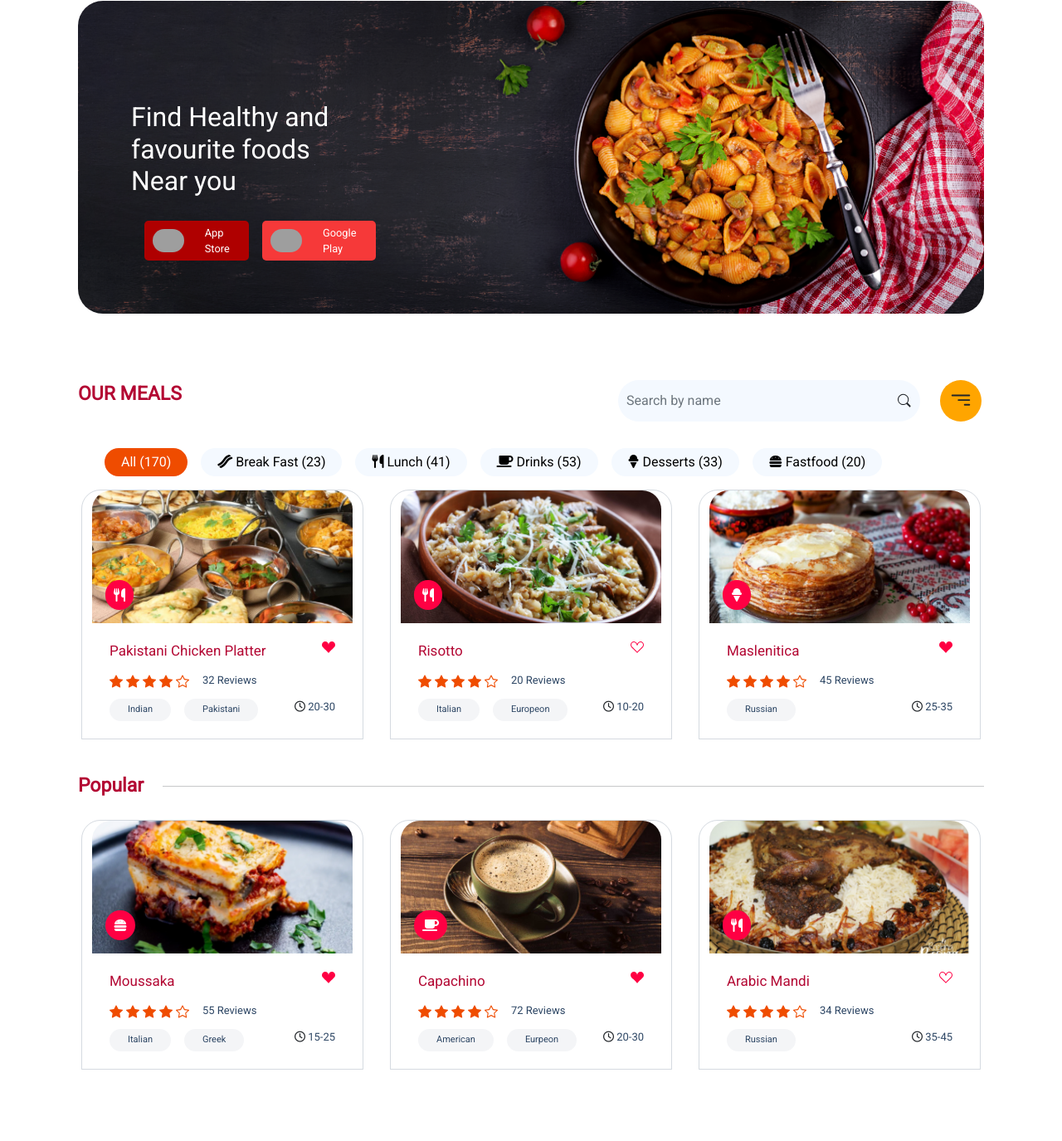
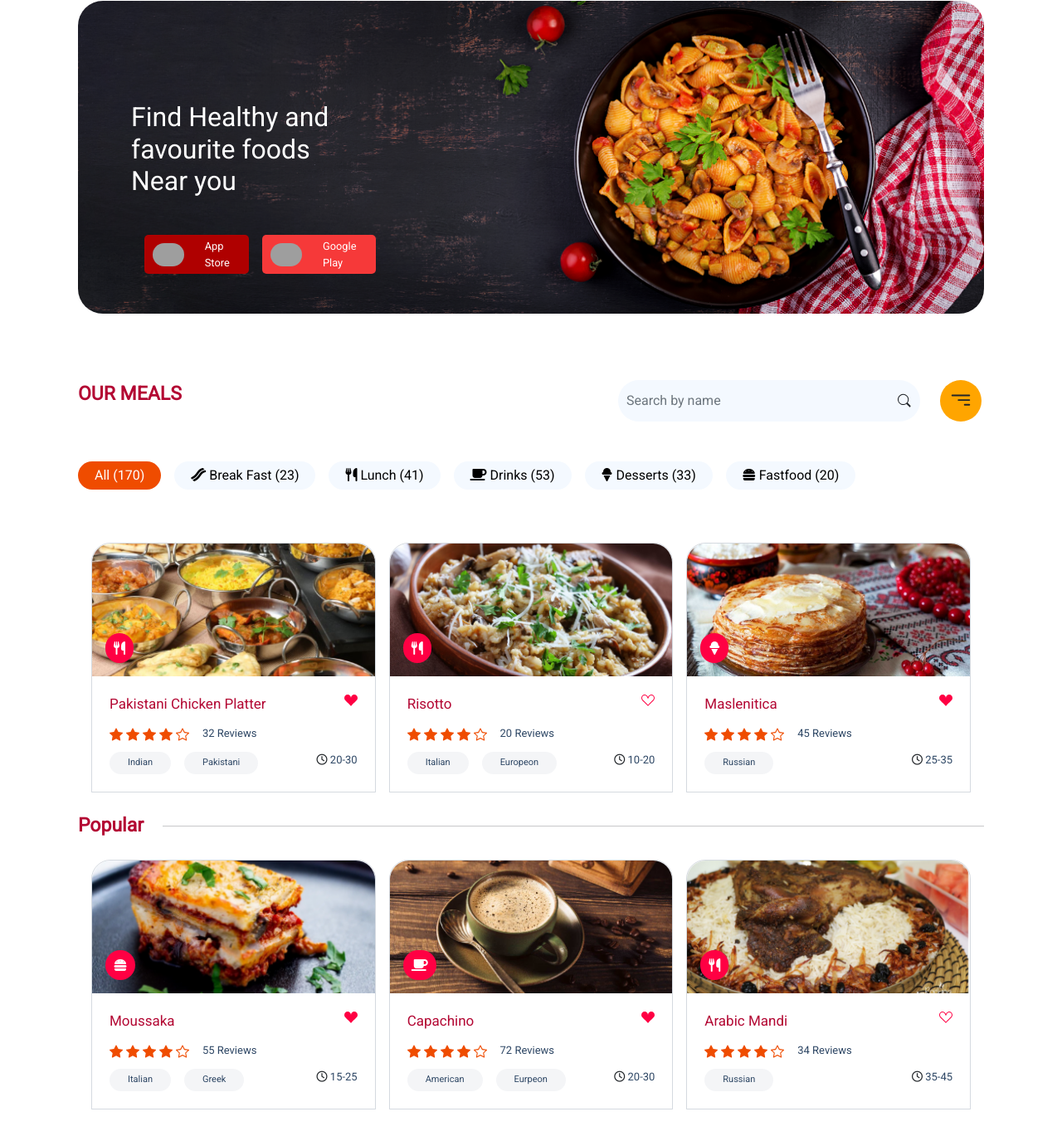
Before and after one commit to dasdasd443/BootStrapFrameWorkCSS, a website: page inner.html in a window 1280 px wide. Shown: the part 317-1692 px from the top of the page at 83% size. Drawn offline with nearby package versions, Linux system fonts and the light colour scheme; grey boxes are pictures that could not be loaded.

Commit message:
mobile responsve

```diff
--- a/style.scss
+++ b/style.scss
@@ -132,20 +132,10 @@
         margin-top:-8em;
         margin-left:2em;
     }
-    @media screen and(max-width:1400px) {
-        .apple-logo, .playstore-logo{
-            small:nth-child(1){
-                display:none;
-            }
-            small:nth-child(2){
-                font-size:1vw;
-            }
-
-        }
-    }
     &__div--logos{
         position: absolute;
-        margin: -7em 0 0 5em;
+        bottom:1px;
+        margin-left:5em;
         width:25%;
         height:25%;
         color:white;
@@ -245,9 +235,12 @@
     }
     &__section{
         &--categories{
+            margin: 1em 0 4em 0;
             &__ul{
                 display: flex;
                 gap:1rem;
+                padding: 0;
+                flex-wrap: wrap;
                 a{
                     text-decoration: none;
                     color:black;
@@ -269,16 +262,22 @@
                 }
             }
         }
-
+        &--popular-items-container,&--items-container{
+            .row{
+                gap:1rem;
+                margin: 0 1rem;
+            }
+        }
         &--items-container{
             &__article{
+
                 &--item{
                     height: 100%;
-                    margin:1em;
                     display:flex;
                     flex-direction: column;
                     border:1px solid #2E476533;
                     border-radius: 23px 23px 0 0;
+                    padding: 0 !important;;
                     .item-image-container{
                         position: relative;
                         i{
@@ -358,3 +357,14 @@
         }
     }
 }
+@media screen and(max-width:1400px) {
+    .apple-logo, .playstore-logo{
+        small:nth-child(1){
+            display:none;
+        }
+        small:nth-child(2){
+            font-size:1vw;
+        }
+    }
+
+}
```
Also changed, not shown: style.css, 2 other files.
